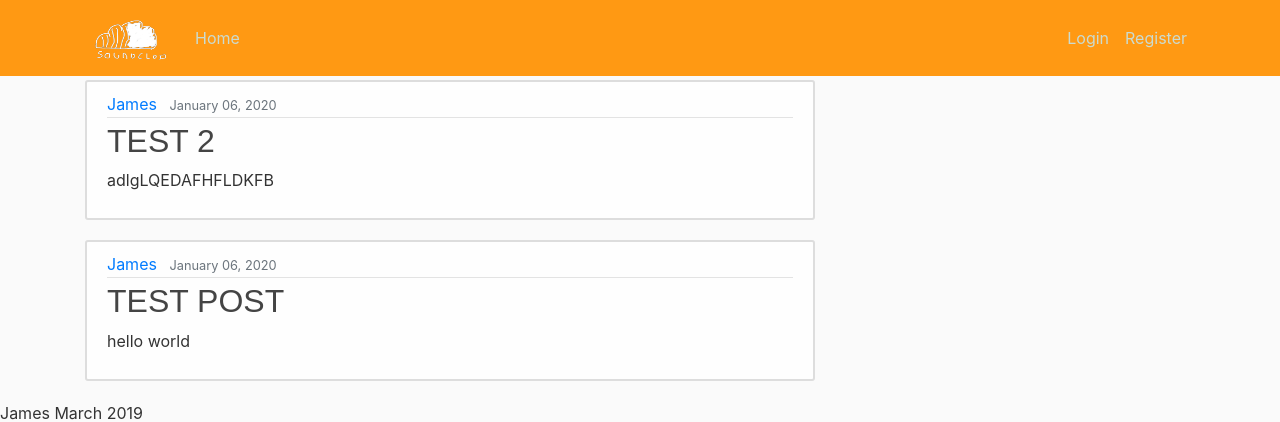
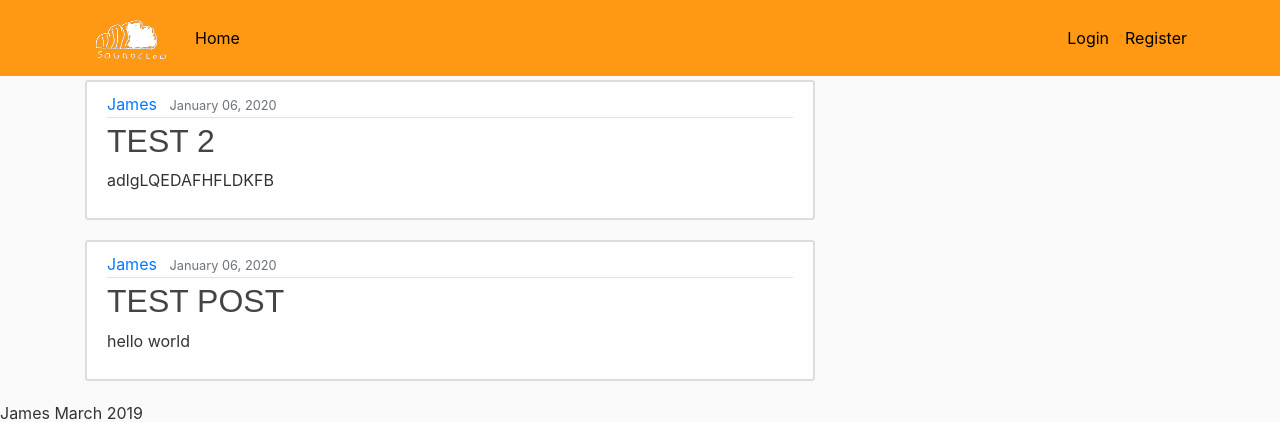
Before and after one commit to Fokkos/NEA, a Django app: page / in a window 1280 px wide. Shown: the top 422 px of the page. Run offline with Django 3.2, Linux system fonts and the light colour scheme; data comes from the database, SQL or seed files in the repository; both versions use the stored data as it was after the commit; some libraries are stand-ins or nearby versions.

Commit message:
PFP in navbar
so guys we did it

```diff
--- a/main/static/main/style.css
+++ b/main/static/main/style.css
@@ -29,7 +29,7 @@ body {
 
   /*Custom tag that defines the properties of the subsection tags in the navbar*/
   .site-header .navbar-nav .nav-link {
-    color: #cbdbd0;
+    color: #000000;
   }
 
   /*Custom tag that defined the properties of the subsection tags when they are hovered over by the mouse on the navbar*/
--- a/main/templates/main/base.html
+++ b/main/templates/main/base.html
@@ -48,6 +48,7 @@
               {% if user.is_authenticated %} <!--Checks to see if user is logged in or not-->
                 <a class="nav-item nav-link" href="{% url 'logout' %}">Logout</a> <!--Links user to logout page and logs them out-->
                 <a class="nav-item nav-link" href={% url 'profile' %}>{{user.username}}</a> <!-- Shows user their username and links to profile page-->
+                <a class="nav-item nav-link" href={% url 'profile' %}><img src="{{user.profile.pfp.url}}" class="rounded-circle" style=width:40px;height:40px;></a>
               {% else %}
                 <a class="nav-item nav-link" href="{% url 'login' %}">Login</a> <!--Links user to login page-->
                 <a class="nav-item nav-link" href="{% url 'register' %}">Register</a> <!--Links user to sign up page-->
```
Also changed, not shown: db.sqlite3, users/templates/users/profile.html (line endings or trailing spaces).
